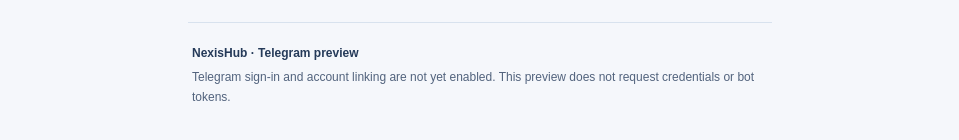
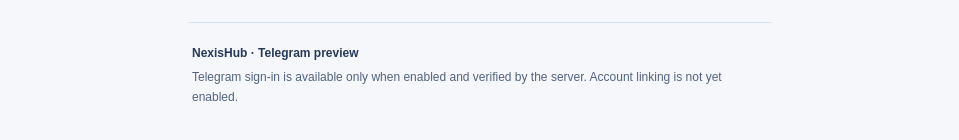
Before and after one commit to kellyxy110/NexisHub, a Next.js app in the folder website/: page /telegram in a window 1280 px wide. Shown: the part 1123-1263 px from the top of the page, without its empty margins (160-1119 px from the left). Built offline with nearby package versions, Linux system fonts and the light colour scheme; no server answers.

Commit message:
feat: gate Telegram WebApp authentication on server environment

```diff
--- a/website/src/app/telegram/page.tsx
+++ b/website/src/app/telegram/page.tsx
@@ -21,7 +21,7 @@ const destinations = [
 export default function TelegramLanding() {
   return (
     <main className="tg-page">
-      <TelegramWebAppBridge />
+      <TelegramWebAppBridge authEnabled={process.env.TELEGRAM_MINIAPP_AUTH_ENABLED === "true"} />
       <div className="tg-shell">
         <header className="tg-topbar">
           <Link href="/" className="tg-identity" aria-label="NexisHub home">
@@ -49,7 +49,7 @@ export default function TelegramLanding() {
           </nav>
         </section>
         <TelegramAssistant answers={siteAnswers.map((entry) => ({ question: entry.question, answer: entry.answer, href: entry.path, label: entry.link }))} />
-        <footer className="tg-footer"><span>NexisHub · Telegram preview</span><p>Telegram sign-in and account linking are not yet enabled. This preview does not request credentials or bot tokens.</p></footer>
+        <footer className="tg-footer"><span>NexisHub · Telegram preview</span><p>Telegram sign-in is available only when enabled and verified by the server. Account linking is not yet enabled.</p></footer>
       </div>
     </main>
   );
```
